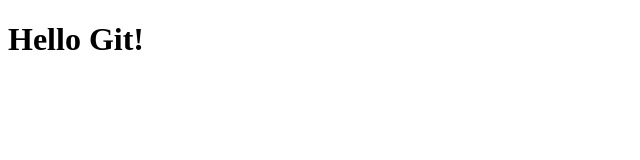
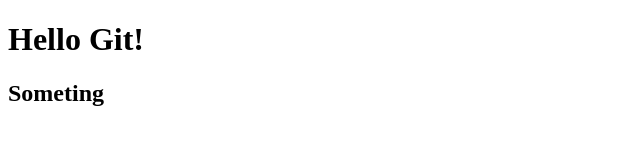
Before and after one commit to fotkins/git-course, a plain HTML site: page index.html in a window 1280 px wide. Shown: the whole page, without its empty margins (0-640 px from the left). Drawn offline with Linux system fonts and the light colour scheme.

Commit message:
test commit

```diff
--- a/index.html
+++ b/index.html
@@ -8,5 +8,6 @@
 </head>
 <body>
     <h1>Hello Git!</h1>
+    <h2>Someting</h2>
 </body>
 </html>
```
